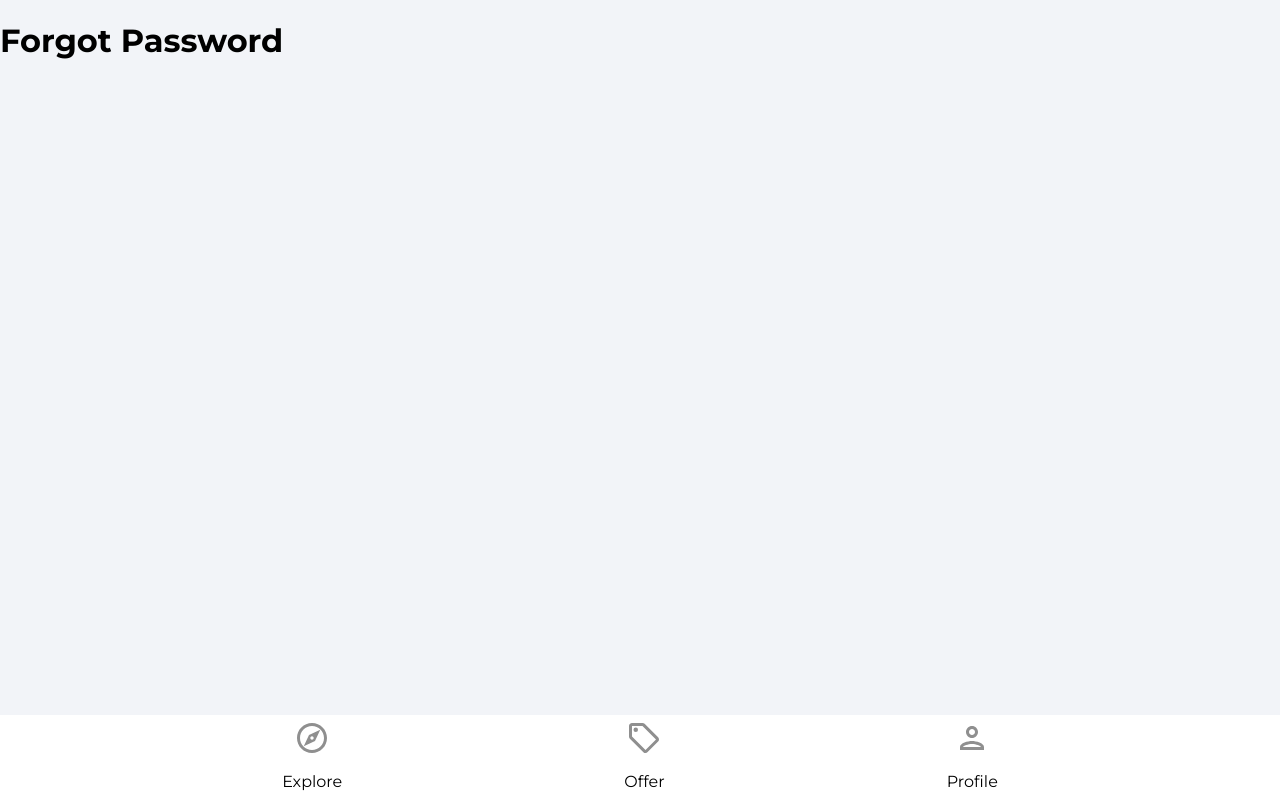
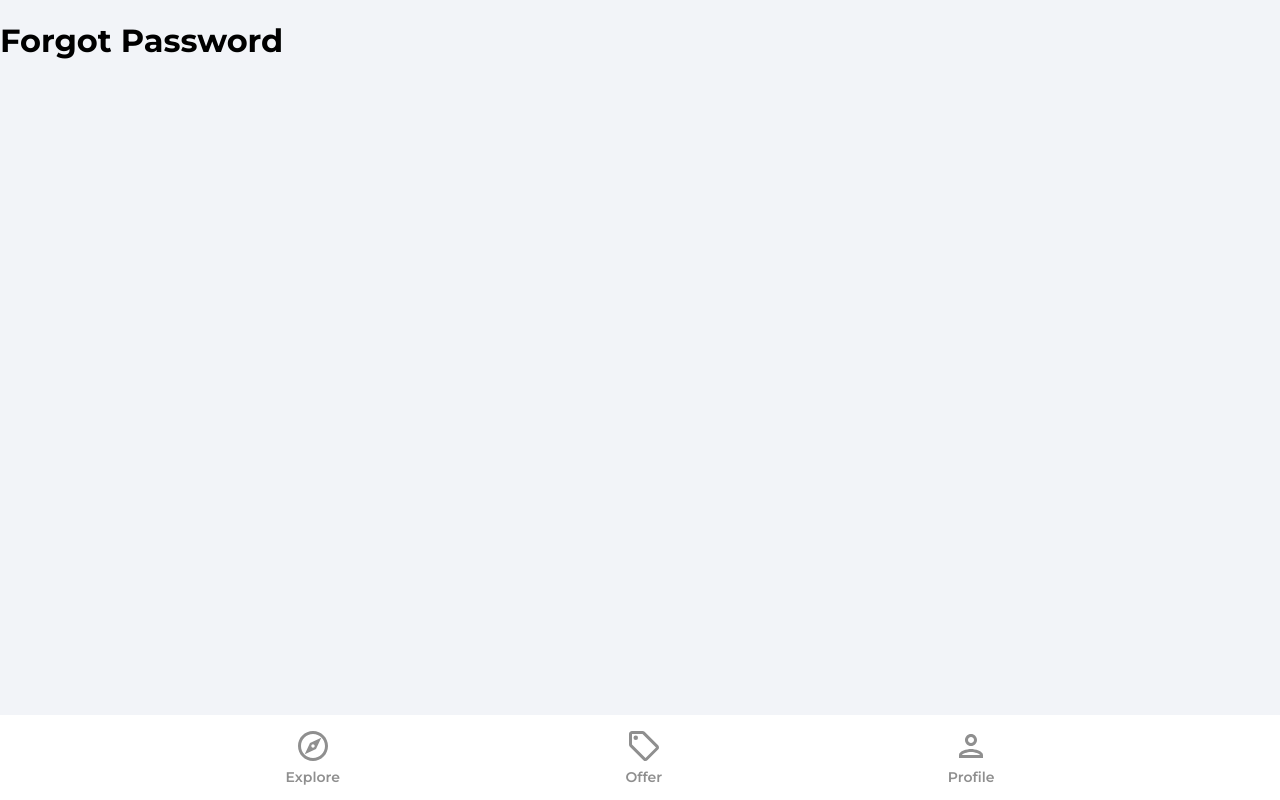
Before and after one commit to Annie-Huang/house-marketplace, a React (Create React App) app: page /forgot-password in a window 1280 px wide. Built offline with nearby package versions, Linux system fonts and the light colour scheme.

Commit message:
Do the same for text, make it darker color if it's the active page.

```diff
--- a/src/components/Navbar.jsx
+++ b/src/components/Navbar.jsx
@@ -23,7 +23,15 @@ const Navbar = () => {
               width='36px'
               height='36px'
             />
-            <p>Explore</p>
+            <p
+              className={
+                pathMatchRoute('/')
+                  ? 'navbarListItemNameActive'
+                  : 'navbarListItemName'
+              }
+            >
+              Explore
+            </p>
           </li>
           <li className='navbarListItem' onClick={() => navigate('/offers')}>
             <OfferIcon
@@ -31,7 +39,15 @@ const Navbar = () => {
               width='36px'
               height='36px'
             />
-            <p>Offer</p>
+            <p
+              className={
+                pathMatchRoute('/offers')
+                  ? 'navbarListItemNameActive'
+                  : 'navbarListItemName'
+              }
+            >
+              Offer
+            </p>
           </li>
           <li className='navbarListItem' onClick={() => navigate('/profile')}>
             <PersonOutlineIcon
@@ -39,7 +55,15 @@ const Navbar = () => {
               width='36px'
               height='36px'
             />
-            <p>Profile</p>
+            <p
+              className={
+                pathMatchRoute('/profile')
+                  ? 'navbarListItemNameActive'
+                  : 'navbarListItemName'
+              }
+            >
+              Profile
+            </p>
           </li>
         </ul>
       </nav>
```
